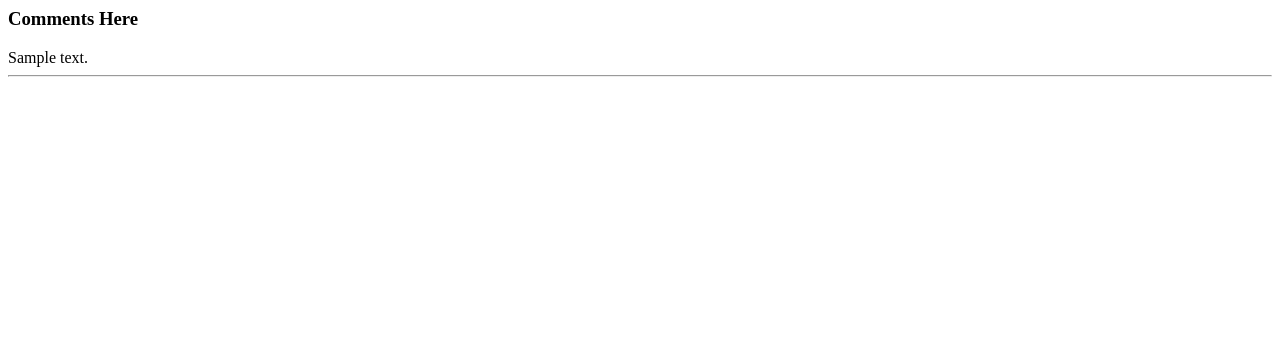
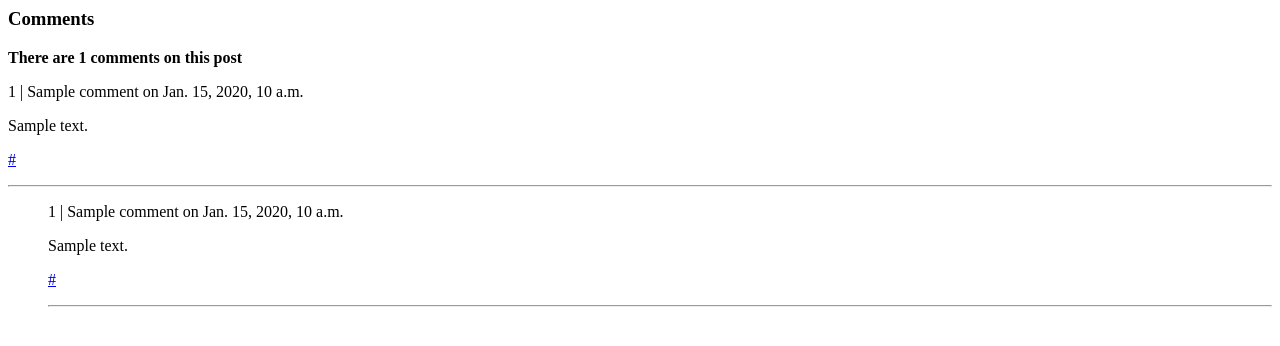
Before and after one commit to shacker/tangerine, a Django app: template tangerine/templates/tangerine/include/comments.html in a window 1280 px wide. Shown: the top 346 px of the page. Run offline with Django 3.2, Linux system fonts and the light colour scheme; the template is opened without the code that fills it: most values are stand-ins (such as "Sample title", 1, 10 or a date in 2020); parts of the project's set-up code (start-up, migrations or seed data) failed here and were passed over.

Commit message:
Model methods to support threaded comments - With tests

```diff
--- a/tangerine/admin.py
+++ b/tangerine/admin.py
@@ -54,6 +54,7 @@ class CommentAdmin(admin.ModelAdmin):
         comment_body_intro,
         'post',
         'author',
+        'name',
         'email',
         'created',
         'approved',
--- /dev/null
+++ b/tangerine/templates/tangerine/include/comment_block.html
@@ -0,0 +1,8 @@
+<p>{{comment.id}} | {{ comment.name }} on {{ comment.modified }}</p>
+
+{{ comment.body|safe }}
+
+{# You may want to comment this out in order not to encourage self-promotion by commenters #}
+<p><a href="{{ comment.website }}">{{ comment.website }}</a></p>
+
+<hr />
--- a/tangerine/templates/tangerine/include/comments.html
+++ b/tangerine/templates/tangerine/include/comments.html
@@ -1,7 +1,17 @@
 
-<h3>Comments Here</h3>
+<h3>Comments</h3>
 
-{% for comment in post.comment_set.all %}
-    {{ comment.body|safe }}
-    <hr />
+<p><b>There are {{ post.get_all_comments_num }} comments on this post</b></p>
+
+{% for comment in post.top_level_comments %}
+
+    {% include "tangerine/include/comment_block.html" %}
+
+    {% if comment.child_comments %}
+        {% for comment in comment.child_comments %}
+            <div style="margin-left: 40px;">
+                {% include "tangerine/include/comment_block.html" %}
+            </div>
+        {% endfor %}
+    {% endif %}
 {% endfor %}
--- a/tangerine/templates/tangerine/include/post_loop.html
+++ b/tangerine/templates/tangerine/include/post_loop.html
@@ -17,8 +17,11 @@
                 {{ post.content|truncatewords:20 }}
             {% endif %}
 
+            <p class="num_comments_per_post">{{ post.comment_set.all.count }} comments</p>
+
             {% include "tangerine/include/edit_link.html" %}
         </div>
+
     {% endfor %}
 
 {% else %}
```
Also changed, not shown: tangerine/models.py (+13 -0 lines), tangerine/tests/test_comments.py (added, +37 -0 lines), readme.md.
